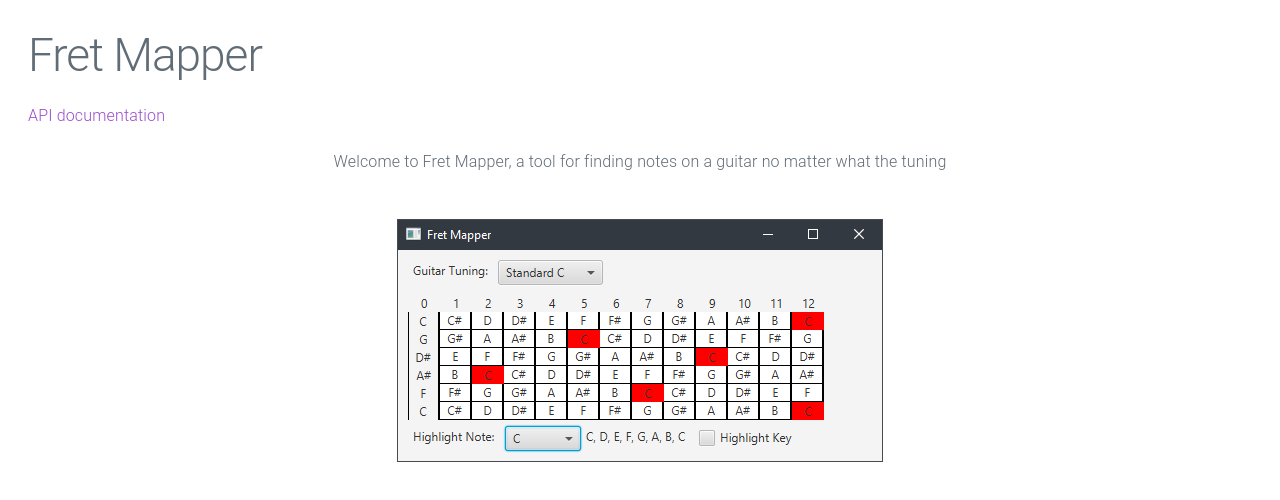
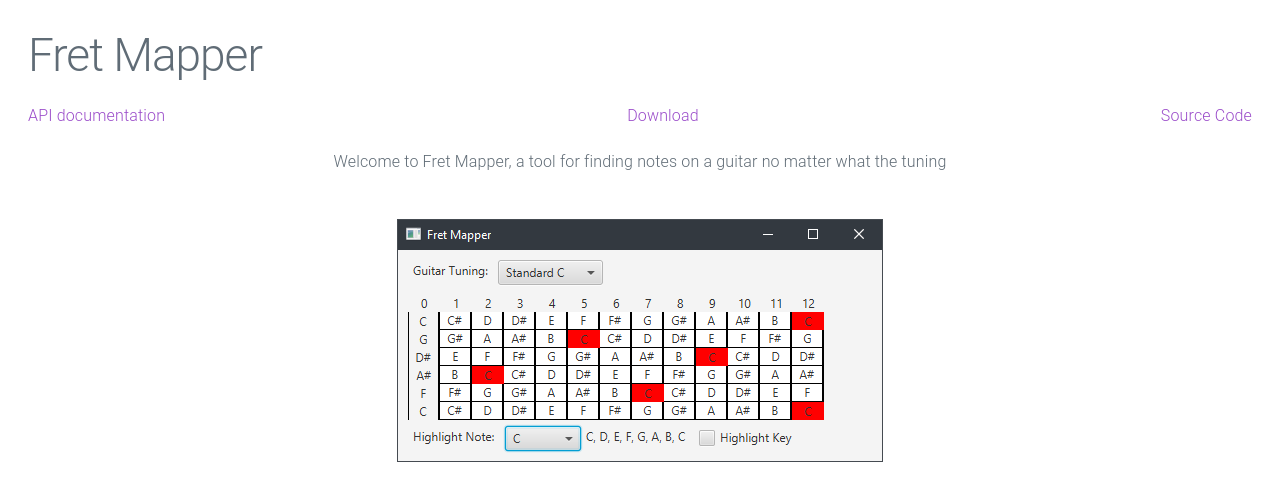
Before and after one commit to divanvisagie/fret-mapper, a plain HTML site: page docs/index.html in a window 1280 px wide. Drawn offline with Linux system fonts and the light colour scheme.

Commit message:
docs update

```diff
--- a/docs/index.html
+++ b/docs/index.html
@@ -33,6 +33,12 @@
                 display: flex;
                 justify-content: space-evenly;
             }
+
+            .links {
+                display: flex;
+                flex-direction: row;
+                justify-content: space-between;
+            }
         </style>
     </head>
     <body>
@@ -41,6 +47,8 @@
                 <h1>Fret Mapper</h1>
                 <div class="links">
                     <a href="api/index.html">API documentation</a>
+                    <a href="https://github.com/divanvisagie/fret-mapper/releases">Download</a>
+                    <a href="https://github.com/divanvisagie/fret-mapper">Source Code</a>
                 </div>
             </div>
             <div class="text-body">
```
